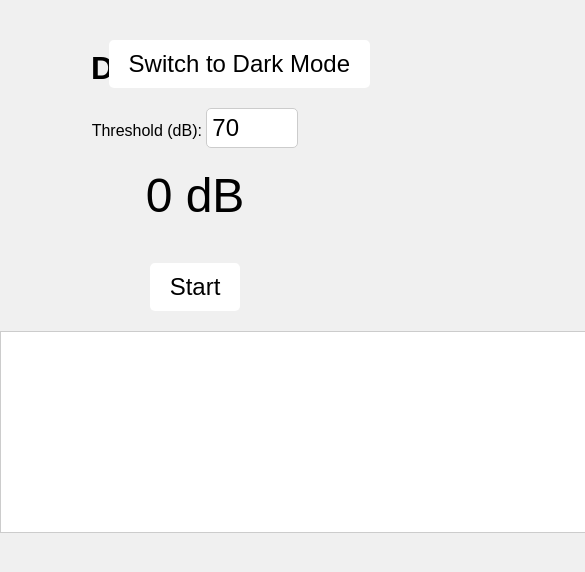
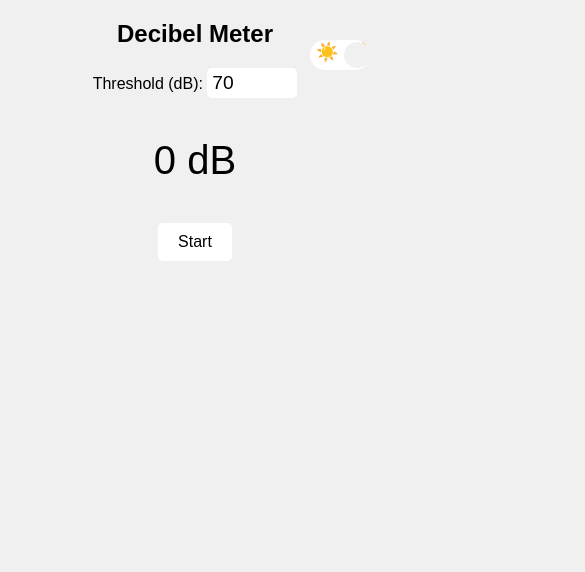
Before and after one commit to Faywyn/decibel-threshold-alert, a plain HTML site: page index.html in a window 390 px wide. Shown: the top 572 px of the page, 585 px wide, since content can reach past the window. Drawn offline with Linux system fonts and the light colour scheme.

Commit message:
Update style

```diff
--- a/app.js
+++ b/app.js
@@ -1,9 +1,11 @@
+// Get DOM elements
 const startButton = document.getElementById('startButton');
 const decibelLevelDisplay = document.getElementById('decibelLevel');
 const thresholdInput = document.getElementById('threshold');
 const alertSound = document.getElementById('alertSound');
 const themeToggle = document.getElementById('themeToggle');
 
+// Audio variables
 let audioContext;
 let microphone;
 let analyser;
@@ -19,8 +21,35 @@ const historyLength = 30; // Number of samples for moving average
 let aboveThresholdStartTime = null;
 const thresholdDuration = 1000; // Duration in milliseconds
 
+// Get canvas and context
+const canvas = document.getElementById('decibelChart');
+const ctx = canvas.getContext('2d');
+
+// Variables for chart
+let chartWidth = canvas.clientWidth;
+let chartHeight = canvas.clientHeight;
+const dataPoints = [];
+let maxDataPoints = 600; // Will be adjusted based on frame rate
+
+// Resize canvas to fit container
+function resizeCanvas() {
+  chartWidth = canvas.clientWidth;
+  chartHeight = canvas.clientHeight;
+  canvas.width = chartWidth;
+  canvas.height = chartHeight;
+}
+
+window.addEventListener('resize', resizeCanvas);
+resizeCanvas(); // Initial resize
+
+// Adjust maxDataPoints based on desired duration and estimated frame rate
+const chartDuration = 10; // Duration in seconds
+const estimatedFrameRate = 60; // Adjust if necessary
+maxDataPoints = chartDuration * estimatedFrameRate;
+
 startButton.addEventListener('click', () => {
   if (!isRunning) {
+    resizeCanvas(); // Ensure canvas is resized before starting
     startDecibelMeter();
     startButton.textContent = 'Stop';
   } else {
@@ -55,82 +84,11 @@ function stopDecibelMeter() {
   if (rafID) {
     cancelAnimationFrame(rafID);
   }
-  // Reset the aboveThresholdStartTime
+  // Reset variables
   aboveThresholdStartTime = null;
-  // Clear decibel history
   decibelHistory.length = 0;
+  dataPoints.length = 0;
 }
-
-function updateDecibelMeter() {
-  analyser.getByteTimeDomainData(dataArray);
-
-  // Calculate RMS (Root Mean Square)
-  let sumSquares = 0;
-  for (let i = 0; i < dataArray.length; i++) {
-    const normalized = (dataArray[i] - 128) / 128;
-    sumSquares += normalized * normalized;
-  }
-  const rms = Math.sqrt(sumSquares / dataArray.length);
-  let decibels = 20 * Math.log10(rms);
-
-  // Shift decibels to positive values
-  decibels += 100; // Adjust the offset as needed
-
-  // Add decibel value to history
-  decibelHistory.push(decibels);
-  if (decibelHistory.length > historyLength) {
-    decibelHistory.shift();
-  }
-
-  // Calculate moving average
-  const averageDecibels = decibelHistory.reduce((a, b) => a + b, 0) / decibelHistory.length;
-
-  decibelLevelDisplay.textContent = `${averageDecibels.toFixed(1)} dB`;
-
-  const threshold = parseFloat(thresholdInput.value);
-
-  // Check if decibel level is above threshold
-  if (averageDecibels > threshold) {
-    if (aboveThresholdStartTime === null) {
-      // Record the time when the decibel level first exceeded the threshold
-      aboveThresholdStartTime = Date.now();
-    } else {
-      // Check if decibel level has been above threshold for more than 1 second
-      const elapsedTime = Date.now() - aboveThresholdStartTime;
-      if (elapsedTime >= thresholdDuration) {
-        // Play the alert sound and reset the start time to prevent repeated alerts
-        alertSound.play();
-        aboveThresholdStartTime = null; // Reset to avoid multiple triggers
-      }
-    }
-  } else {
-    // Reset the start time if decibel level drops below threshold
-    aboveThresholdStartTime = null;
-  }
-
-  rafID = requestAnimationFrame(updateDecibelMeter);
-}
-
-// Theme toggle functionality
-themeToggle.addEventListener('click', () => {
-  document.body.classList.toggle('dark-mode');
-  if (document.body.classList.contains('dark-mode')) {
-    themeToggle.textContent = 'Switch to Light Mode';
-  } else {
-    themeToggle.textContent = 'Switch to Dark Mode';
-  }
-});
-
-
-// Get canvas and context
-const canvas = document.getElementById('decibelChart');
-const ctx = canvas.getContext('2d');
-
-// Variables for chart
-const chartWidth = canvas.width;
-const chartHeight = canvas.height;
-const dataPoints = [];
-const maxDataPoints = 600; // Assuming 60 updates per second, 600 points = 10 seconds
 
 function updateDecibelMeter() {
   analyser.getByteTimeDomainData(dataArray);
@@ -229,3 +187,20 @@ function updateChart(decibelValue, threshold) {
   ctx.lineWidth = 1;
   ctx.stroke();
 }
+
+// Theme toggle functionality with icons
+// Check for saved theme in localStorage
+if (localStorage.getItem('theme') === 'dark') {
+  document.body.classList.add('dark-mode');
+  themeToggle.checked = true;
+}
+
+// Theme toggle functionality
+themeToggle.addEventListener('change', () => {
+  document.body.classList.toggle('dark-mode');
+  if (document.body.classList.contains('dark-mode')) {
+    localStorage.setItem('theme', 'dark');
+  } else {
+    localStorage.setItem('theme', 'light');
+  }
+});
--- a/index.html
+++ b/index.html
@@ -1,22 +1,33 @@
 <!DOCTYPE html>
 <html lang="en">
 <head>
-<meta charset="UTF-8">
-<title>Decibel Meter</title>
-<link rel="stylesheet" href="style.css">
+  <meta charset="UTF-8">
+  <title>Decibel Meter</title>
+  <meta name="viewport" content="width=device-width, initial-scale=1.0">
+  <!-- Link to the updated CSS file -->
+  <link rel="stylesheet" href="style.css">
 </head>
 <body>
   <div class="container">
     <h1>Decibel Meter</h1>
-    <button id="themeToggle">Switch to Dark Mode</button>
-    <div>
+    <!-- Dark Mode Toggle Switch with Sun and Moon Icons -->
+    <label class="switch" id="themeToggle">
+      <input type="checkbox" >
+      <span class="slider round">
+        <span class="sun">☀️</span>
+        <span class="moon">🌙</span>
+      </span>
+    </label>
+    <div class="controls">
       <label for="threshold">Threshold (dB): </label>
       <input type="number" id="threshold" value="70">
     </div>
     <div id="decibelLevel">0 dB</div>
     <button id="startButton">Start</button>
     <!-- Canvas for the chart -->
-    <canvas id="decibelChart" width="800" height="200"></canvas>
+    <div class="chart-container">
+      <canvas id="decibelChart"></canvas>
+    </div>
   </div>
 
   <!-- Audio element for alert sound -->
--- a/style.css
+++ b/style.css
@@ -1,58 +1,79 @@
-/* Default light mode styles */
+/* Base styles */
 body {
   font-family: Arial, sans-serif;
-  text-align: center;
   margin: 0;
   padding: 0;
-  background-color: #f0f0f0;
-  color: #000;
   transition: background-color 0.3s, color 0.3s;
 }
 
-
-/* Canvas styles */
-#decibelChart {
-  display: block;
-  margin: 20px auto;
-  border: 1px solid #ccc;
-  background-color: #fff;
+/* No selection highlight */
+::selection {
+  background-color: transparent;
 }
 
-body.dark-mode #decibelChart {
-  border-color: #444;
-  background-color: #1e1e1e;
+
+/* Container styling */
+.container {
+  max-width: 800px;
+  margin: 20px auto;
+  padding: 0 20px;
+  text-align: center;
+  position: relative;
 }
 
-.container {
-  margin-top: 50px;
+/* Responsive typography */
+h1 {
+  font-size: 2em;
 }
 
 #decibelLevel {
-  font-size: 48px;
+  font-size: 3em;
   margin: 20px 0;
 }
 
 input[type="number"] {
-  font-size: 24px;
-  width: 80px;
+  font-size: 1.5em;
+  width: 100px;
 }
 
 button {
-  font-size: 24px;
+  font-size: 1.2em;
   padding: 10px 20px;
-  margin-top: 20px;
   cursor: pointer;
   border: none;
   border-radius: 5px;
 }
 
-#themeToggle {
-  position: absolute;
-  top: 20px;
-  right: 20px;
+button:hover {
+  opacity: 0.9;
 }
 
-/* Light mode button styles */
+.controls {
+  margin: 20px 0;
+}
+
+/* Chart styling */
+.chart-container {
+  position: relative;
+  width: 100%;
+  padding-top: 50%;
+  /* Aspect ratio of 2:1 (height/width = 0.5) */
+}
+
+#decibelChart {
+  position: absolute;
+  top: 0;
+  left: 0;
+  width: 100%;
+  height: 100%;
+}
+
+/* Light mode styles */
+body {
+  background-color: #f0f0f0;
+  color: #000;
+}
+
 button {
   background-color: #ffffff;
   color: #000000;
@@ -64,6 +85,18 @@ input[type="number"] {
   border: 1px solid #ccc;
   border-radius: 5px;
   padding: 5px;
+  border: none;
+  height: 20px;
+  width: 50px;
+  font-size: 1em;
+}
+
+input[type="number"]:focus {
+  outline: none;
+}
+
+#decibelLevel {
+  padding: 20px;
 }
 
 /* Dark mode styles */
@@ -83,7 +116,89 @@ body.dark-mode input[type="number"] {
   border: 1px solid #444;
 }
 
-/* Button hover effects */
-button:hover {
-  opacity: 0.9;
+/* Toggle Switch Styles */
+.switch {
+  border-radius: 34px;
+  position: absolute;
+  top: 20px;
+  right: 20px;
+  width: 60px;
+  height: 30px;
+  cursor: pointer;
+  background-color: #ffffff;
 }
+
+body.dark-mode .switch {
+  background-color: #2e2e2e;
+}
+
+.switch input {
+  opacity: 0;
+  width: 0;
+  height: 0;
+}
+
+.slider {
+  position: absolute;
+  transition: background-color 0.4s;
+}
+
+/* The toggle thumb */
+.slider:before {
+  background-color: #f0f0f0;
+  position: absolute;
+  content: "";
+  height: 26px;
+  width: 26px;
+  border-radius: 50%;
+  top: 2px;
+  /* Changed from bottom: 4px; to top: 4px; */
+  transition: transform 0.4s;
+  z-index: 2;
+}
+
+/* Sun and Moon Icons */
+.slider .sun,
+.slider .moon {
+  position: absolute;
+  font-size: 18px;
+  transition: opacity 0.4s;
+  top: 1px;
+}
+
+.slider .sun {
+  right: 5px;
+}
+
+.slider .moon {
+  left: 3px;
+}
+
+/* When checked */
+.switch input:checked+.slider:before {
+  transform: translateX(-30px);
+}
+
+body.dark-mode .slider:before {
+  background-color: #121212;
+}
+
+/* Responsive adjustments */
+@media (max-width: 600px) {
+  #decibelLevel {
+    font-size: 2.5em;
+  }
+
+  input[type="number"] {
+    font-size: 1.2em;
+    width: 80px;
+  }
+
+  button {
+    font-size: 1em;
+  }
+
+  h1 {
+    font-size: 1.5em;
+  }
+}
```
